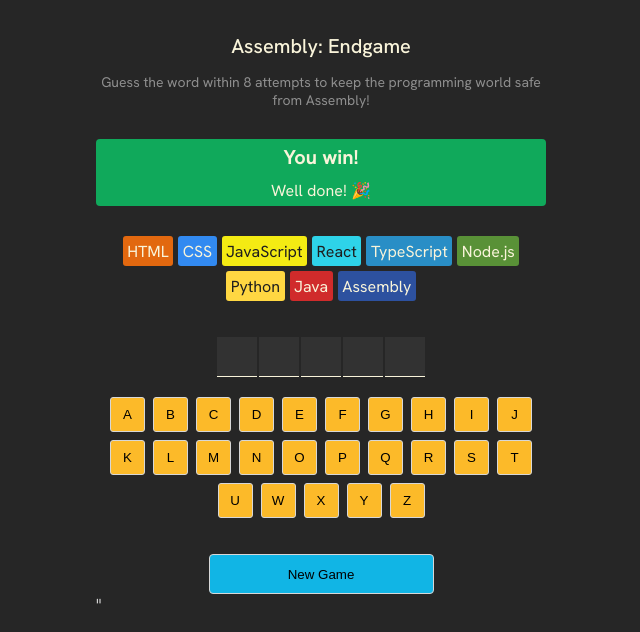
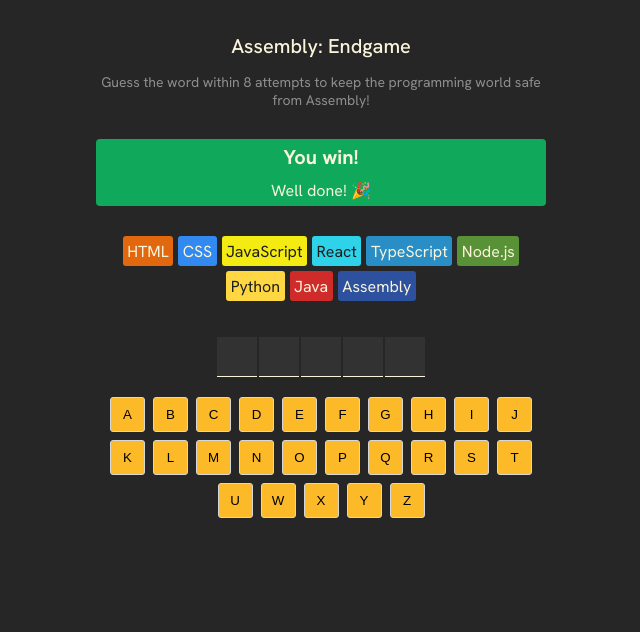
Before and after one commit to vigneshblue/scrimba-react-assembly-end-game, a React (Vite) app: page / in a window 1280 px wide. Shown: the top 632 px of the page, without its empty margins (319-959 px from the left). Built offline with nearby package versions, Linux system fonts and the light colour scheme.

Commit message:
Add gameover logic

```diff
--- a/src/App.jsx
+++ b/src/App.jsx
@@ -10,6 +10,10 @@
   const alphabets = "abcdefghijklmnopqrstuwxyz"
   // Derived values
   const wrongGuessCount = guessedLetters.filter(letter => !currentWord.includes(letter)).length
+  const isGameWon = [...currentWord].every(letter => guessedLetters.includes(letter))
+  const isGameLost = wrongGuessCount >= languages.length - 1
+  const isGameOver = isGameWon || isGameLost
+
 
   function addGuessedLetter(letter) {
     setGuessedLetters(prevLetters => {
@@ -75,7 +79,7 @@
       <section className="keyboard">
         {keyboardElements}
       </section>
-      <button className="new-game">New Game</button>"
+      {isGameOver && <button className="new-game">New Game</button>}
     </main>
   )
 }
```
